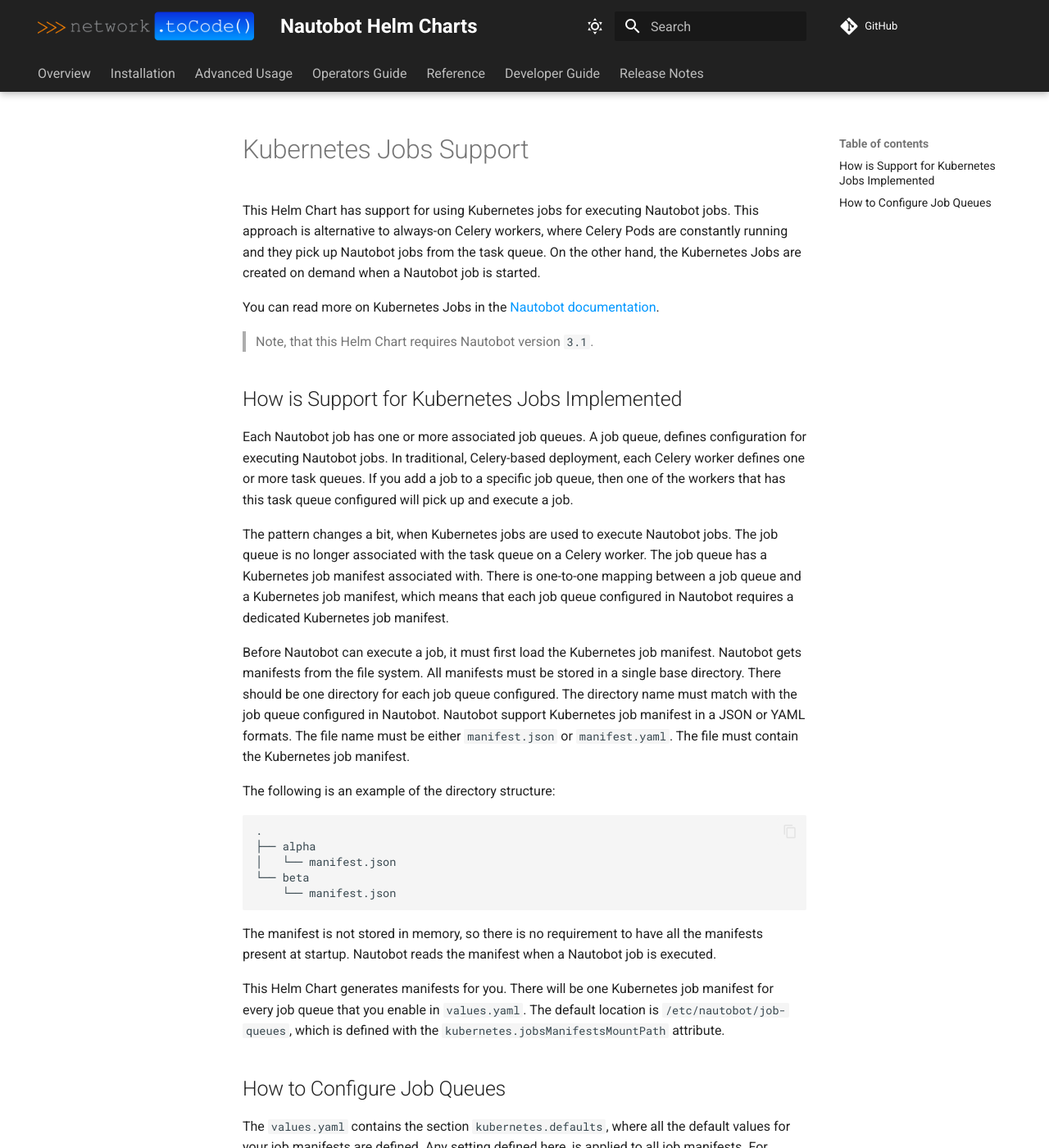
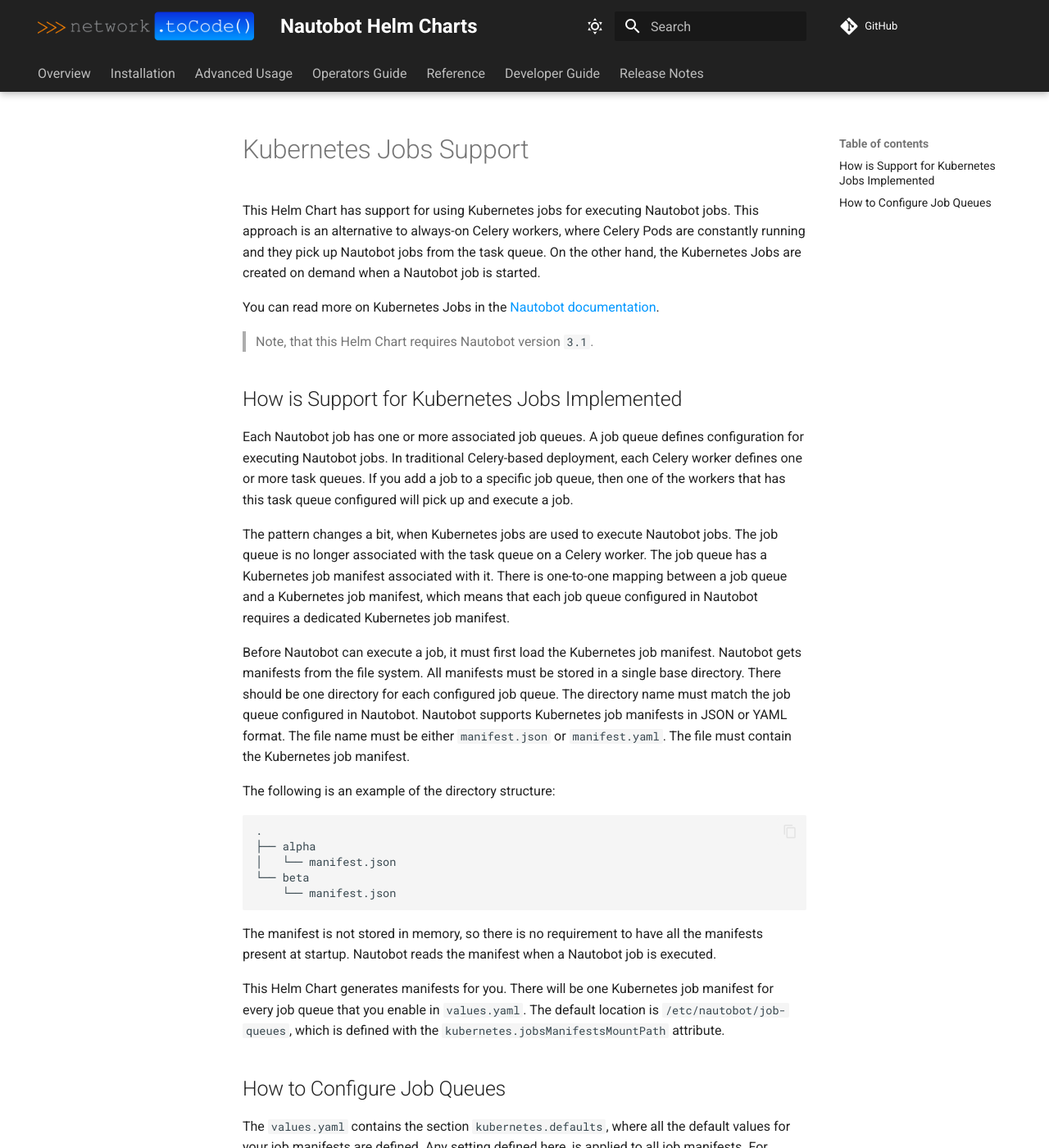
Before and after one commit to nautobot/helm-charts, an MkDocs documentation site: the page built from docs/advanced-features/kubernetes-jobs-support.md, in a window 1280 px wide and 1400 px high. Shown: the whole window at 82% size. Built offline with MkDocs 1.6.1 and Material for MkDocs 9.7.7, drawn with Linux system fonts in a browser that asks for light colours; comment, search, counter and statistics services are not loaded; some of the changed text lies outside the part shown.

Commit message:
update the doc

```diff
--- a/docs/advanced-features/kubernetes-jobs-support.md
+++ b/docs/advanced-features/kubernetes-jobs-support.md
@@ -1,7 +1,7 @@
 # Kubernetes Jobs Support
 
 This Helm Chart has support for using Kubernetes jobs for executing
-Nautobot jobs. This approach is alternative to always-on Celery workers, where
+Nautobot jobs. This approach is an alternative to always-on Celery workers, where
 Celery Pods are constantly running and they pick up Nautobot jobs from the
 task queue. On the other hand, the Kubernetes Jobs are created on demand when
 a Nautobot job is started.
@@ -12,24 +12,24 @@
 
 ## How is Support for Kubernetes Jobs Implemented
 
-Each Nautobot job has one or more associated job queues. A job queue, defines
-configuration for executing Nautobot jobs. In traditional, Celery-based
+Each Nautobot job has one or more associated job queues. A job queue defines
+configuration for executing Nautobot jobs. In traditional Celery-based
 deployment, each Celery worker defines one or more task queues. If you add
 a job to a specific job queue, then one of the workers that has this task
 queue configured will pick up and execute a job.
 
 The pattern changes a bit, when Kubernetes jobs are used to execute Nautobot
 jobs. The job queue is no longer associated with the task queue on a Celery
-worker. The job queue has a Kubernetes job manifest associated with. There is
+worker. The job queue has a Kubernetes job manifest associated with it. There is
 one-to-one mapping between a job queue and a Kubernetes job manifest, which
 means that each job queue configured in Nautobot requires a dedicated Kubernetes
 job manifest.
 
 Before Nautobot can execute a job, it must first load the Kubernetes job manifest.
 Nautobot gets manifests from the file system. All manifests must be stored in
-a single base directory. There should be one directory for each job queue configured.
-The directory name must match with the job queue configured in Nautobot. Nautobot
-support Kubernetes job manifest in a JSON or YAML formats. The file name must
+a single base directory. There should be one directory for each configured job queue.
+The directory name must match the job queue configured in Nautobot. Nautobot
+supports Kubernetes job manifests in JSON or YAML format. The file name must
 be either `manifest.json` or `manifest.yaml`. The file must contain the Kubernetes
 job manifest.
 
```
Also changed, not shown: other parts of docs/advanced-features/kubernetes-jobs-support.md (+2 -2 lines).
